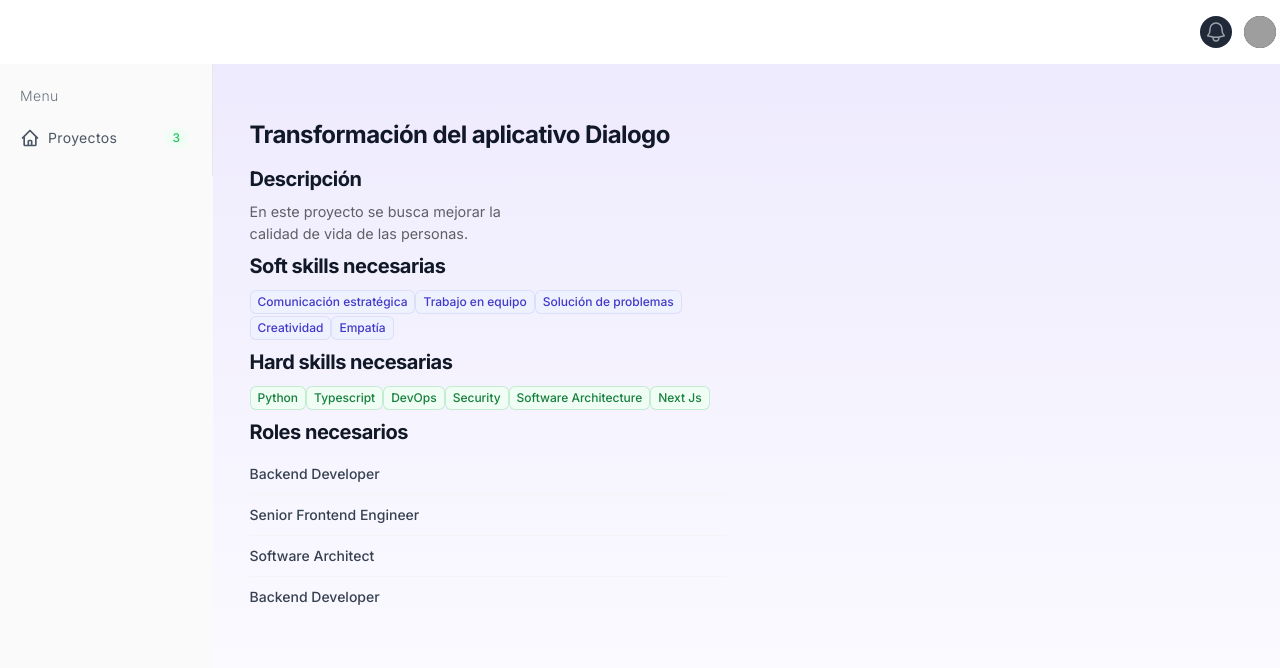
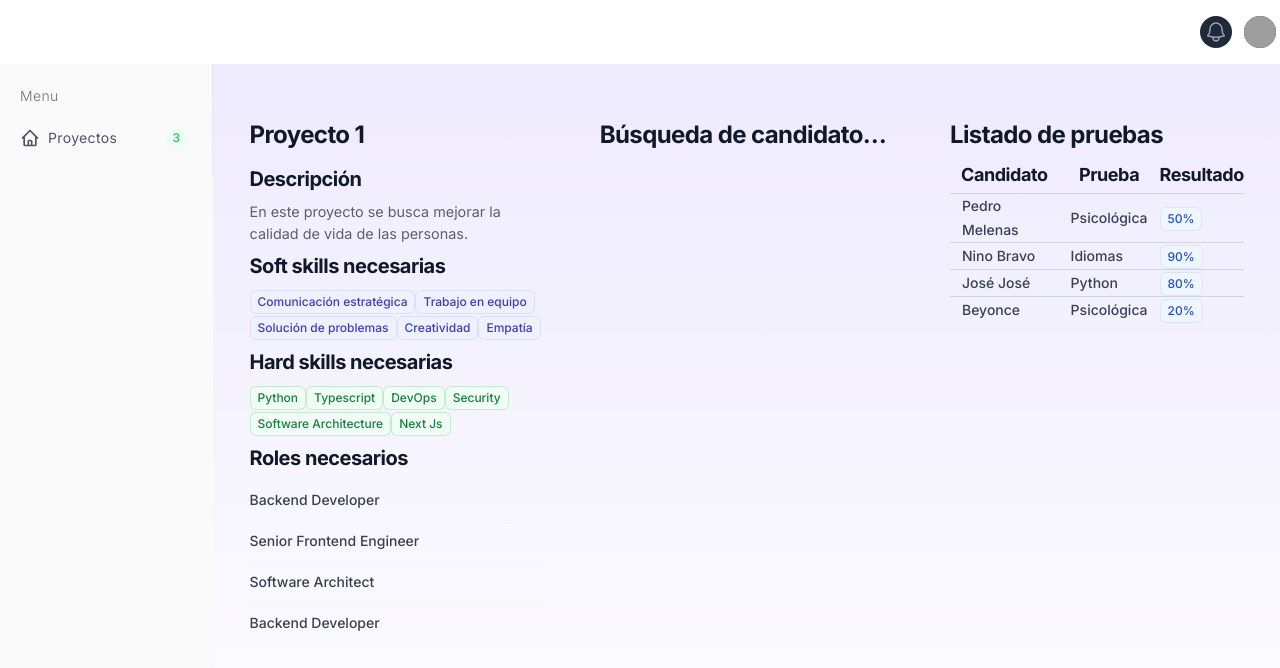
Before and after one commit to dsvivasss/ABC-Web, a Next.js app: page /project_detail in a window 1280 px wide. Shown: the top 668 px of the page. Built offline with nearby package versions, Linux system fonts and the light colour scheme; grey boxes are pictures that could not be loaded.

Commit message:
PR-10/Se incluye listado de pruebas en project detail

```diff
--- a/src/app/page.module.css
+++ b/src/app/page.module.css
@@ -58,6 +58,7 @@
   grid-template-columns: repeat(3, minmax(25%, auto));
   max-width: 100%;
   width: var(--max-width);
+  column-gap: 1rem;
 }
 
 .card {
--- a/src/app/project_detail/page.jsx
+++ b/src/app/project_detail/page.jsx
@@ -11,6 +11,7 @@ import { CheckIcon } from "@heroicons/react/20/solid";
 import { ToastContainer, toast } from "react-toastify";
 import "react-toastify/dist/ReactToastify.css";
 import TestcardItem from "../components/TestcardItem";
+import { Container } from "postcss";
 
 const skills_soft = [
   {
@@ -237,7 +238,7 @@ export default function Project_create() {
             <div className={styles.grid3}>
               <div className={styles.card}>
                 <h1 className="animate-fade-up text-2xl from-black bg-clip-text  font-bold leading-7 text-gray-900 sm:truncate sm:tracking-tight py-2">
-                  Transformación del aplicativo Dialogo
+                  Proyecto 1
                 </h1>
                 <h1 className="animate-fade-up text-xl from-black bg-clip-text  font-bold leading-7 text-gray-900 sm:truncate sm:tracking-tight py-2">
                   Descripción
@@ -290,28 +291,107 @@ export default function Project_create() {
                 </h1>
                 <div>
                   <dl className="divide-y divide-gray-100">
-                    <div className="px-4 py-2 sm:grid sm:grid-cols-2 sm:gap-4 sm:px-0">
+                    <div className="px-4 py-2 sm:grid sm:grid-cols-1 sm:gap-4 sm:px-0">
                       <dd className="text-sm font-medium leading-6 text-gray-700 sm:px-0">
                         Backend Developer
                       </dd>
                     </div>
-                    <div className="px-4 py-2 sm:grid sm:grid-cols-2 sm:gap-4 sm:px-0">
+                    <div className="px-4 py-2 sm:grid sm:grid-cols-1 sm:gap-4 sm:px-0">
                       <dd className="text-sm font-medium leading-6 text-gray-700 sm:px-0">
                         Senior Frontend Engineer
                       </dd>
                     </div>
-                    <div className="px-4 py-2 sm:grid sm:grid-cols-2 sm:gap-4 sm:px-0">
+                    <div className="px-4 py-2 sm:grid sm:grid-cols-1 sm:gap-4 sm:px-0">
                       <dd className="text-sm font-medium leading-6 text-gray-700 sm:px-0">
                         Software Architect
                       </dd>
                     </div>
-                    <div className="px-4 py-2 sm:grid sm:grid-cols-2 sm:gap-4 sm:px-0">
+                    <div className="px-4 py-2 sm:grid sm:grid-cols-1 sm:gap-4 sm:px-0">
                       <dd className="text-sm font-medium leading-6 text-gray-700 sm:px-0">
                         Backend Developer
                       </dd>
                     </div>
                   </dl>
                 </div>
+              </div>
+              <div className={styles.card}>
+                <h1 className="animate-fade-up text-2xl from-black bg-clip-text  font-bold leading-7 text-gray-900 sm:truncate sm:tracking-tight py-2">
+                  Búsqueda de candidatos ssssss
+                </h1>
+              </div>
+              <div className={styles.card}>
+                <h1 className="animate-fade-up text-2xl from-black bg-clip-text  font-bold leading-7 text-gray-900 sm:truncate sm:tracking-tight py-2">
+                  Listado de pruebas
+                </h1>
+                <table class="table-auto divide-y divide-gray-300 py-2">
+                  <thead className="">
+                    <tr>
+                      <th className="text-lg from-black font-bold leading-2 text-gray-900 sm:truncate sm:tracking-tight py-1">
+                        Candidato
+                      </th>
+                      <th className="text-lg from-black font-bold leading-2 text-gray-900 sm:truncate sm:tracking-tight py-1">
+                        Prueba
+                      </th>
+                      <th className="text-lg from-black font-bold leading-2 text-gray-900 sm:truncate sm:tracking-tight py-1">
+                        Resultado
+                      </th>
+                    </tr>
+                  </thead>
+                  <tbody className="divide-y divide-gray-300 py-2">
+                    <tr>
+                      <td className="text-sm font-medium leading-6 text-gray-700 sm:px-3">
+                        Pedro Melenas
+                      </td>
+                      <td className="text-sm font-medium leading-6 text-gray-700 sm:px-3">
+                        Psicológica
+                      </td>
+                      <td>
+                        <span className="inline-flex items-center rounded-md bg-blue-50 px-2 py-1 text-xs font-medium text-blue-700 ring-1 ring-inset ring-blue-700/10">
+                          50%
+                        </span>
+                      </td>
+                    </tr>
+                    <tr>
+                      <td className="text-sm font-medium leading-6 text-gray-700 sm:px-3">
+                        Nino Bravo
+                      </td>
+                      <td className="text-sm font-medium leading-6 text-gray-700 sm:px-3">
+                        Idiomas
+                      </td>
+                      <td>
+                        <span className="inline-flex items-center rounded-md bg-blue-50 px-2 py-1 text-xs font-medium text-blue-700 ring-1 ring-inset ring-blue-700/10">
+                          90%
+                        </span>
+                      </td>
+                    </tr>
+                    <tr>
+                      <td className="text-sm font-medium leading-6 text-gray-700 sm:px-3">
+                        José José
+                      </td>
+                      <td className="text-sm font-medium leading-6 text-gray-700 sm:px-3">
+                        Python
+                      </td>
+                      <td>
+                        <span className="inline-flex items-center rounded-md bg-blue-50 px-2 py-1 text-xs font-medium text-blue-700 ring-1 ring-inset ring-blue-700/10">
+                          80%
+                        </span>
+                      </td>
+                    </tr>
+                    <tr>
+                      <td className="text-sm font-medium leading-6 text-gray-700 sm:px-3">
+                        Beyonce
+                      </td>
+                      <td className="text-sm font-medium leading-6 text-gray-700 sm:px-3">
+                        Psicológica
+                      </td>
+                      <td>
+                        <span className="inline-flex items-center rounded-md bg-blue-50 px-2 py-1 text-xs font-medium text-blue-700 ring-1 ring-inset ring-blue-700/10">
+                          20%
+                        </span>
+                      </td>
+                    </tr>
+                  </tbody>
+                </table>
               </div>
             </div>
           </div>
```
